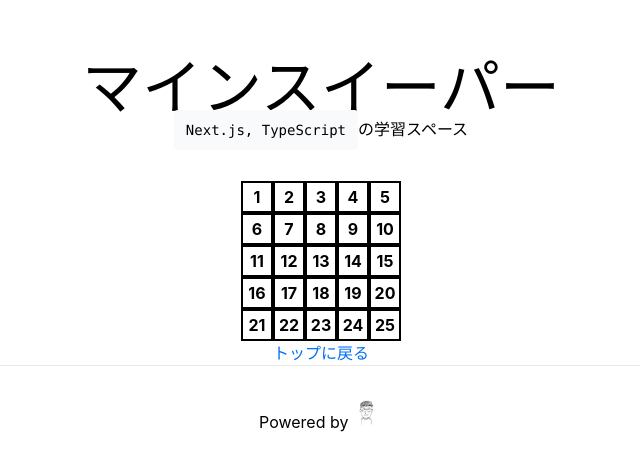
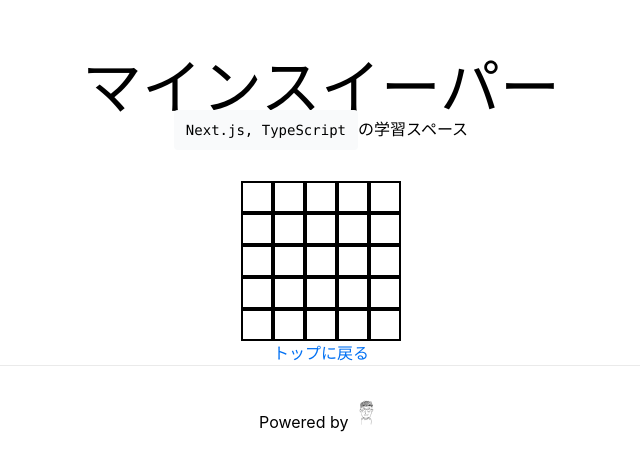
Before and after one commit to kettle-tomorrow/kb_next_app, a Next.js app: page /minesweeper in a window 1280 px wide. Shown: the part 159-630 px from the top of the page, without its empty margins (319-959 px from the left). Built offline with nearby package versions, Linux system fonts and the light colour scheme.

Commit message:
feat: クリックしたsquareの値を表示させる

```diff
--- a/components/Board.tsx
+++ b/components/Board.tsx
@@ -1,42 +1,66 @@
 import Square from "./Square"
+import React, { useState } from "react";
 
 const Board = () => {
+  type Squares = {
+    value: number
+    isDisplay: boolean
+  };
+  const default_squares: Squares[] = [...Array(25)].map(() => {
+    return (
+      {
+        value: 1,
+        isDisplay: false
+      }
+    )
+  })
+  const [squares, setSquares] = useState(default_squares);
+  const changeSquare = i => {
+    squares[i].isDisplay = true
+    setSquares([...squares])
+  }
+  const renderSquare = i => {
+    return (
+      <Square value={squares[i].value} isDisplay={squares[i].isDisplay} onClick={() => changeSquare(i)} />
+    )
+  }
+
   return (
     <div>
       <div className="table">
-        <Square value='1' />
-        <Square value='2' />
-        <Square value='3' />
-        <Square value='4' />
-        <Square value='5' />
+        {renderSquare(0)}
+        {renderSquare(1)}
+        {renderSquare(2)}
+        {renderSquare(3)}
+        {renderSquare(4)}
       </div>
       <div className="table">
-        <Square value='6' />
-        <Square value='7' />
-        <Square value='8' />
-        <Square value='9' />
-        <Square value='10' />
+        {renderSquare(5)}
+        {renderSquare(6)}
+        {renderSquare(7)}
+        {renderSquare(8)}
+        {renderSquare(9)}
       </div>
       <div className="table">
-        <Square value='11' />
-        <Square value='12' />
-        <Square value='13' />
-        <Square value='14' />
-        <Square value='15' />
+        {renderSquare(10)}
+        {renderSquare(11)}
+        {renderSquare(12)}
+        {renderSquare(13)}
+        {renderSquare(14)}
       </div>
       <div className="table">
-        <Square value='16' />
-        <Square value='17' />
-        <Square value='18' />
-        <Square value='19' />
-        <Square value='20' />
+        {renderSquare(15)}
+        {renderSquare(16)}
+        {renderSquare(17)}
+        {renderSquare(18)}
+        {renderSquare(19)}
       </div>
       <div className="table">
-        <Square value='21' />
-        <Square value='22' />
-        <Square value='23' />
-        <Square value='24' />
-        <Square value='25' />
+        {renderSquare(20)}
+        {renderSquare(21)}
+        {renderSquare(22)}
+        {renderSquare(23)}
+        {renderSquare(24)}
       </div>
     </div>
   )
--- a/components/Square.tsx
+++ b/components/Square.tsx
@@ -1,8 +1,15 @@
 const Square = props => {
+  if (props.isDisplay) {
+    return (
+      <button onClick={props.onClick} className="border-solid border-2 border-black float-left text-base font-bold h-8 w-8 text-center">
+        {props.value}
+      </button>
+    )
+  }
   return (
-    <button className="border-solid border-2 border-black float-left text-base font-bold h-8 w-8 text-center">
-      {props.value}
+    <button onClick={props.onClick} className="border-solid border-2 border-black float-left text-base font-bold h-8 w-8 text-center">
     </button>
   )
+
 }
 export default Square
```
